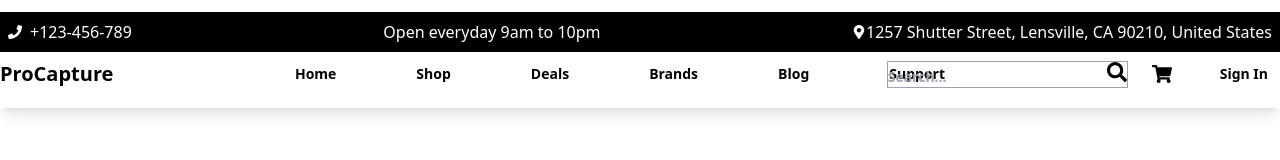
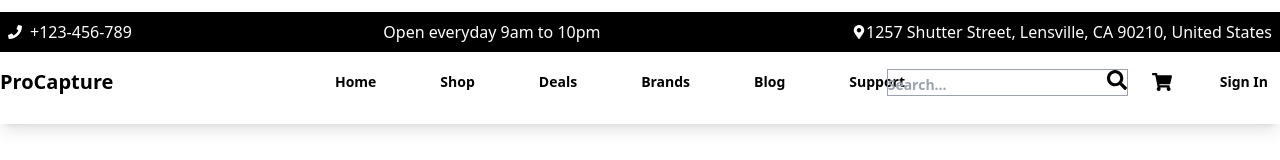
Before and after one commit to IannnMark/Camera-Store-Client, a React (Vite) app: page / in a window 1280 px wide. Shown: the top 160 px of the page. Built offline with nearby package versions, Linux system fonts and the light colour scheme; no server answers.

Commit message:
fix the header

```diff
--- a/src/components/Header.jsx
+++ b/src/components/Header.jsx
@@ -57,31 +57,32 @@ export default function Header() {
           </h1>
         </Link>
         <div className="flex-grow flex justify-center mr-10">
-          <ul className="inline-flex gap-20">
+          <ul className="flex gap-8 items-center">
             <Link to={"/"}>
-              <li className="hidden sm:inline text-black hover:shadow-lg transition-shadow duration-200 font-semibold">
+              <li className="hidden sm:inline text-black transition duration-300 font-semibold hover:bg-gray-500 hover:text-black px-4 py-2 rounded">
                 Home
               </li>
             </Link>
             <Link to={"/shop"}>
-              <li className="hidden sm:inline text-black hover:shadow-lg transition-shadow duration-200 font-semibold">
+              <li className="hidden sm:inline text-black transition duration-300 font-semibold hover:bg-gray-500 hover:text-black px-4 py-2 rounded">
                 Shop
               </li>
             </Link>
-            <li className="hidden sm:inline text-black hover:shadow-lg transition-shadow duration-200 font-semibold">
+            <li className="hidden sm:inline text-black transition duration-300 font-semibold hover:bg-gray-500 hover:text-black px-4 py-2 rounded">
               Deals
             </li>
-            <li className="hidden sm:inline text-black hover:shadow-lg transition-shadow duration-200 font-semibold">
+            <li className=" hidden sm:inline text-black transition duration-300 font-semibold hover:bg-gray-500 hover:text-black px-4 py-2 rounded">
               Brands
             </li>
-            <li className="hidden sm:inline text-black hover:shadow-lg transition-shadow duration-200 font-semibold">
+            <li className="hidden sm:inline text-black transition duration-300 font-semibold hover:bg-gray-500 hover:text-black px-4 py-2 rounded">
               Blog
             </li>
-            <li className="hidden sm:inline text-black hover:shadow-lg transition-shadow duration-200 font-semibold">
+            <li className="hidden sm:inline text-black transition duration-300 font-semibold hover:bg-gray-500 hover:text-black px-4 py-2 rounded">
               Support
             </li>
           </ul>
         </div>
+
         <div className="absolute right-0 flex gap-6 items-center pr-3">
           <form
             onSubmit={handleSubmit}
```
